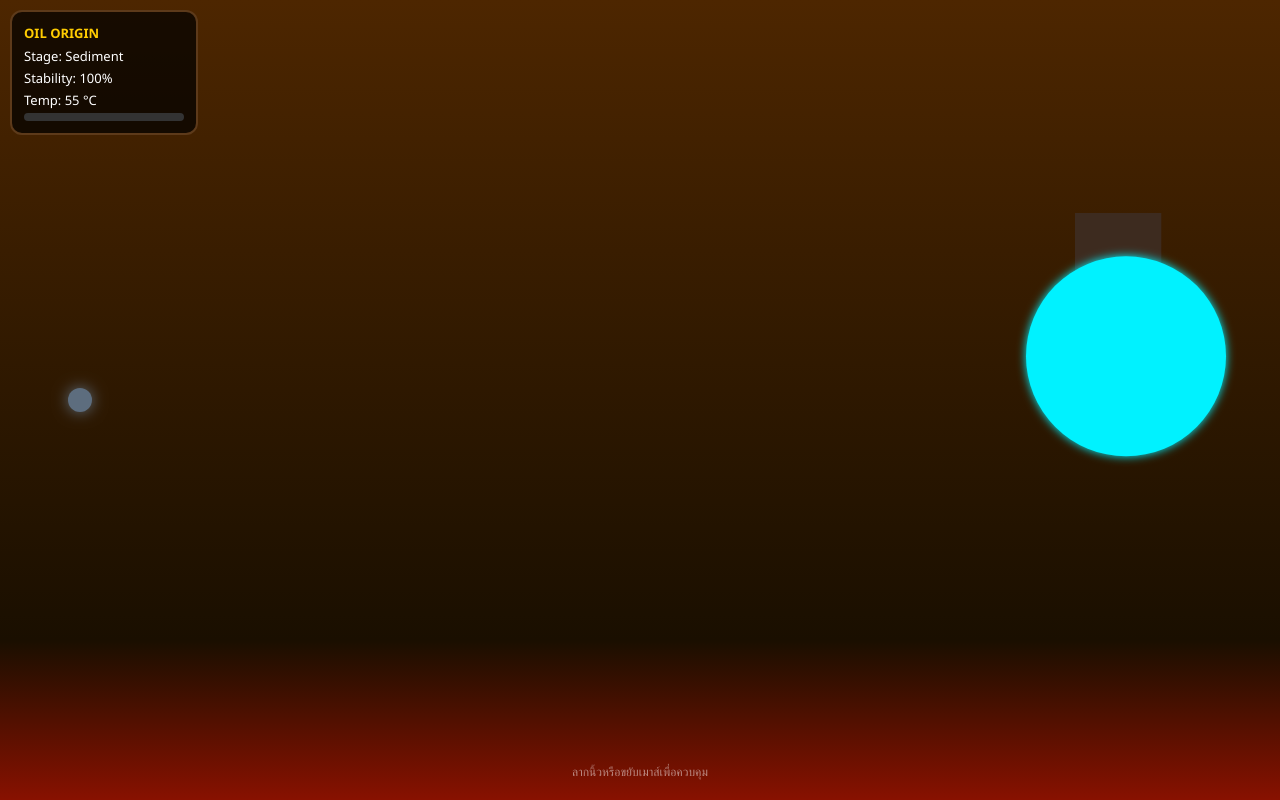
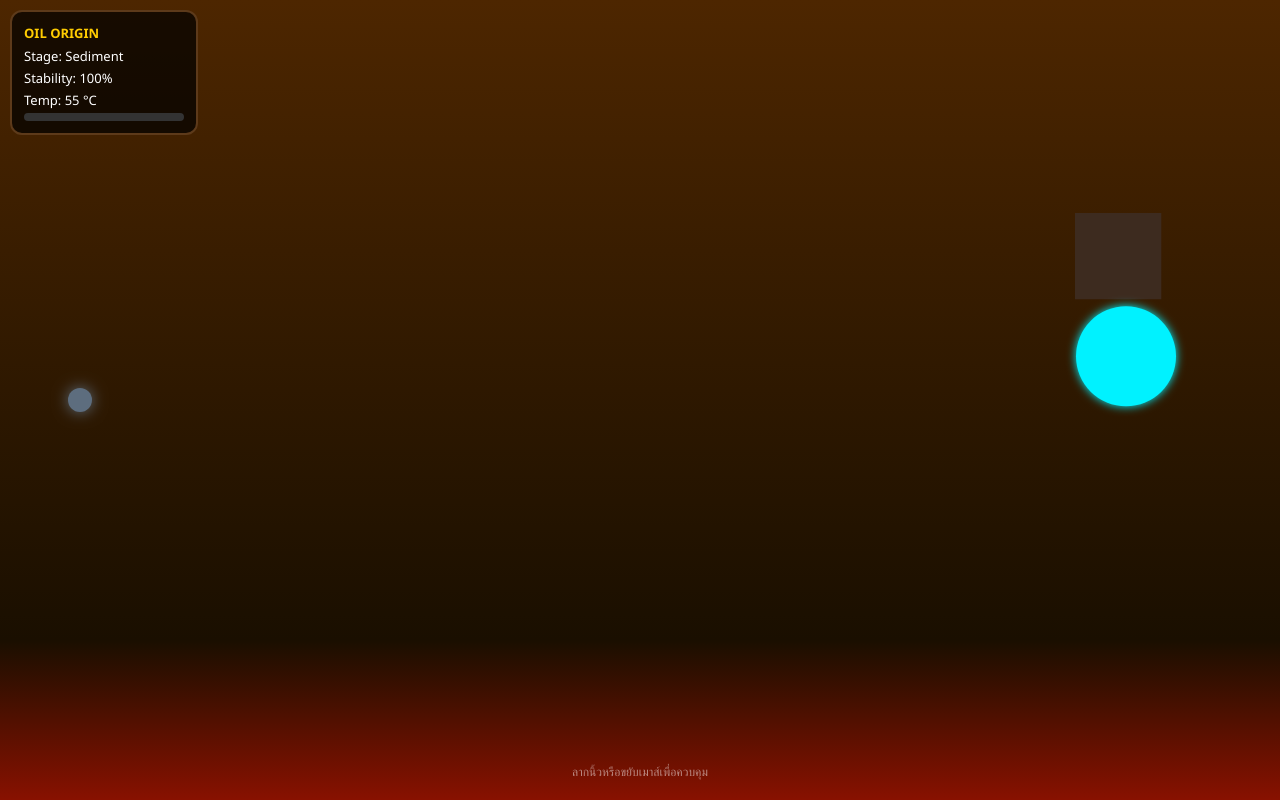
Before and after one commit to kaplnwza007/pito-lium, a plain HTML site: page index.html in a window 1280 px wide. Drawn offline with Linux system fonts and the light colour scheme; animation ran at ten frames a second.

```diff
--- a/index.html
+++ b/index.html
@@ -118,7 +118,7 @@
                 this.type = type;
                 this.x = canvas.width + 50;
                 this.y = Math.random() * canvas.height;
-                this.size = type === 'h2' ? 200 : Math.random() * 60 + 30;
+                this.size = type === 'h2' ? 100 : Math.random() * 60 + 30;
                 this.speed = (type === 'h2' ? 4 : 5) + (frame / 1500);
             }
             update() {
@@ -231,4 +231,5 @@
         loop();
     </script>
 </body>
+
 </html>
```
